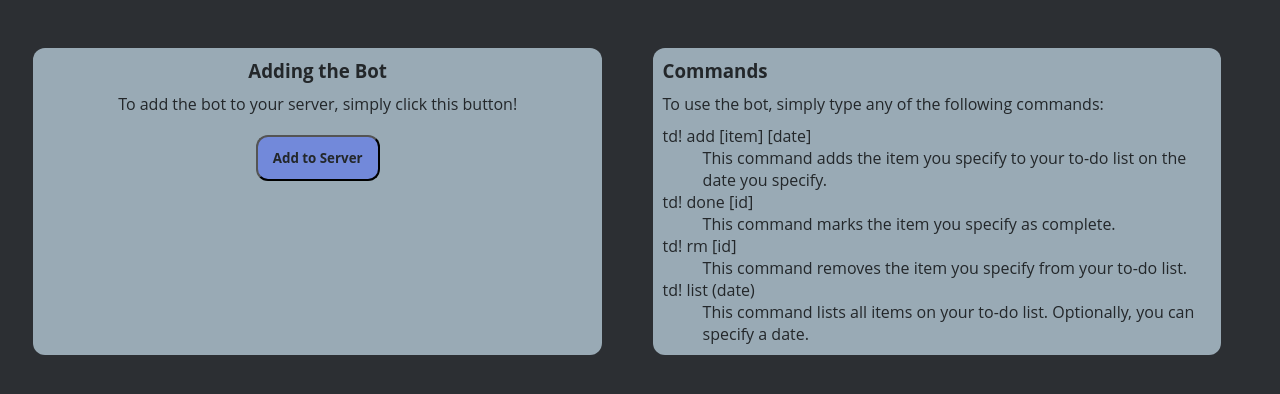
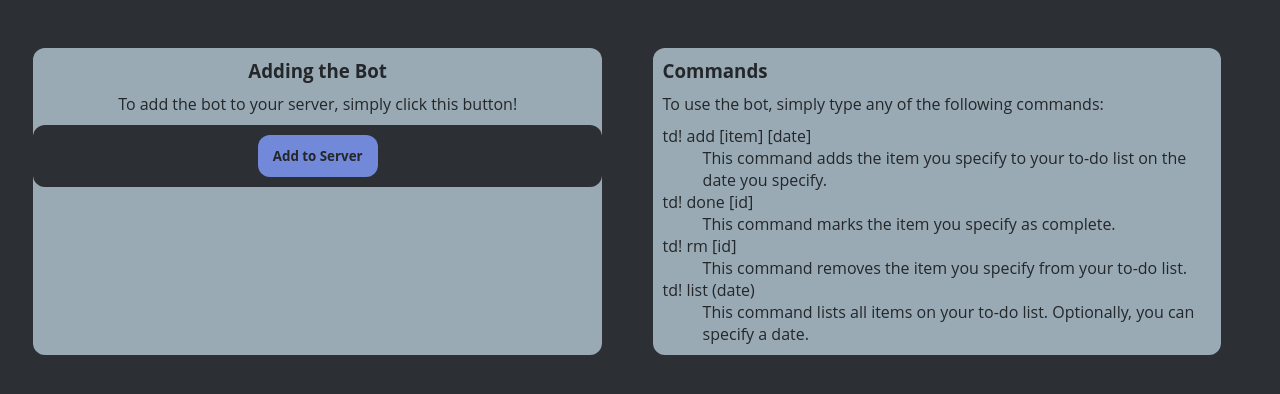
Before and after one commit to lzhou03/To-Do-List-Bot, a website: page index.html in a window 1280 px wide. Shown: the part 100-494 px from the top of the page. Drawn offline with Linux system fonts and the light colour scheme.

Commit message:
Updated button appearance

```diff
--- a/index.html
+++ b/index.html
@@ -15,7 +15,9 @@
       <div class="add-bot">
         <h3>Adding the Bot</h3>
         <p>To add the bot to your server, simply click this button!</p>
-        <button onclick = "addBot()">Add to Server</button>
+        <div class="behind-button">
+          <button onclick = "addBot()">Add to Server</button>
+        </div>
       </div>
       <div class="commands">
         <h3>Commands</h3>
--- a/website-docs/mystyle.css
+++ b/website-docs/mystyle.css
@@ -37,6 +37,15 @@ button {
   background-color: #7289da;
   float: none;
   font-weight: bold;
+  border: hidden;
+}
+.behind-button {
+  margin: 0px;
+  padding: 0px;
+  background-color: #2c2f33;
+}
+button:hover {
+  opacity: 0.5;
 }
 p, h2, h3, dl, button {
   margin: 10px;
```
